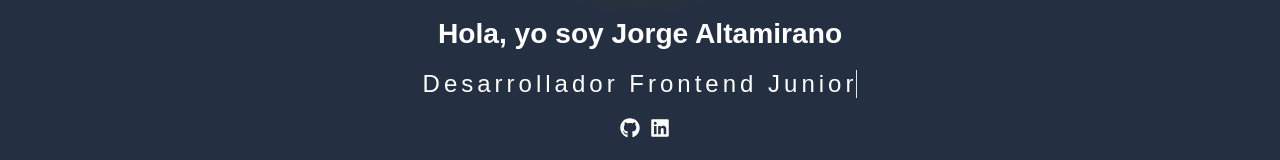
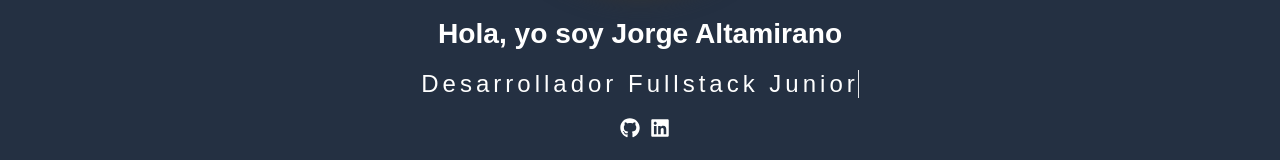
Before and after one commit to jorge-alo/JorgealoPortfolio, a React (Vite) app: page / in a window 1280 px wide. Shown: the part 480-640 px from the top of the page. Built offline with nearby package versions, Linux system fonts and the light colour scheme.

Commit message:
modificando presentacion y vite.config

```diff
--- a/src/comonents/Presentacion.jsx
+++ b/src/comonents/Presentacion.jsx
@@ -10,7 +10,7 @@ export const Presentacion = () => {
             </div>
             <h1>Hola, yo soy Jorge Altamirano</h1>
             <div className="container-text">
-                <p className="text">Desarrollador Frontend Junior</p>
+                <p className="text">Desarrollador Fullstack Junior</p>
             </div>
             <div className='presentacion-links'>
                 <a href="https://github.com/jorge-alo" target='_blank'><Github/></a>
--- a/vite.config.js
+++ b/vite.config.js
@@ -3,6 +3,6 @@ import react from '@vitejs/plugin-react-swc'
 
 // https://vitejs.dev/config/
 export default defineConfig({
-  base: "/JorgealoPortfolio",
+  base: "/JorgealoPortfolio/",
   plugins: [react()],
 })
```
